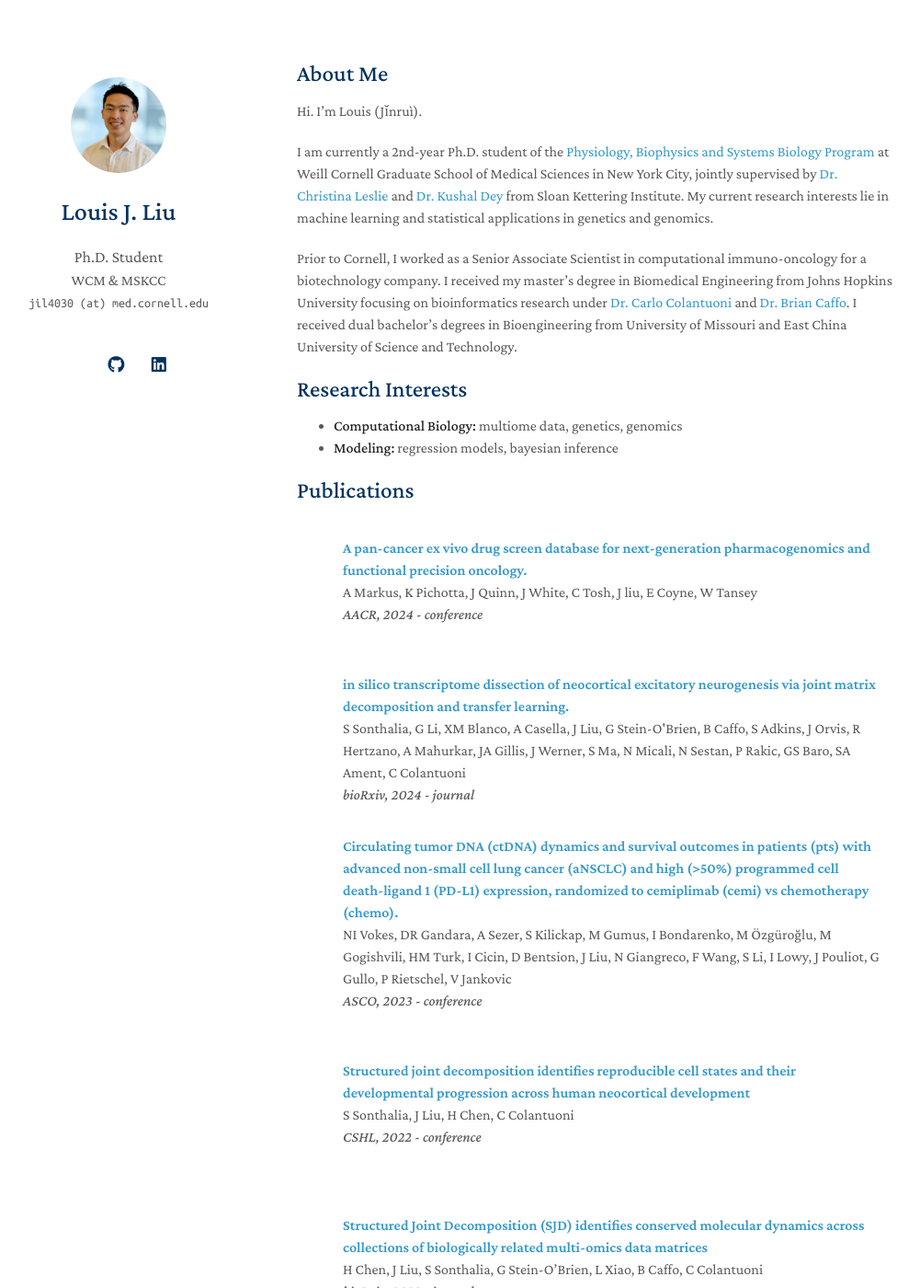
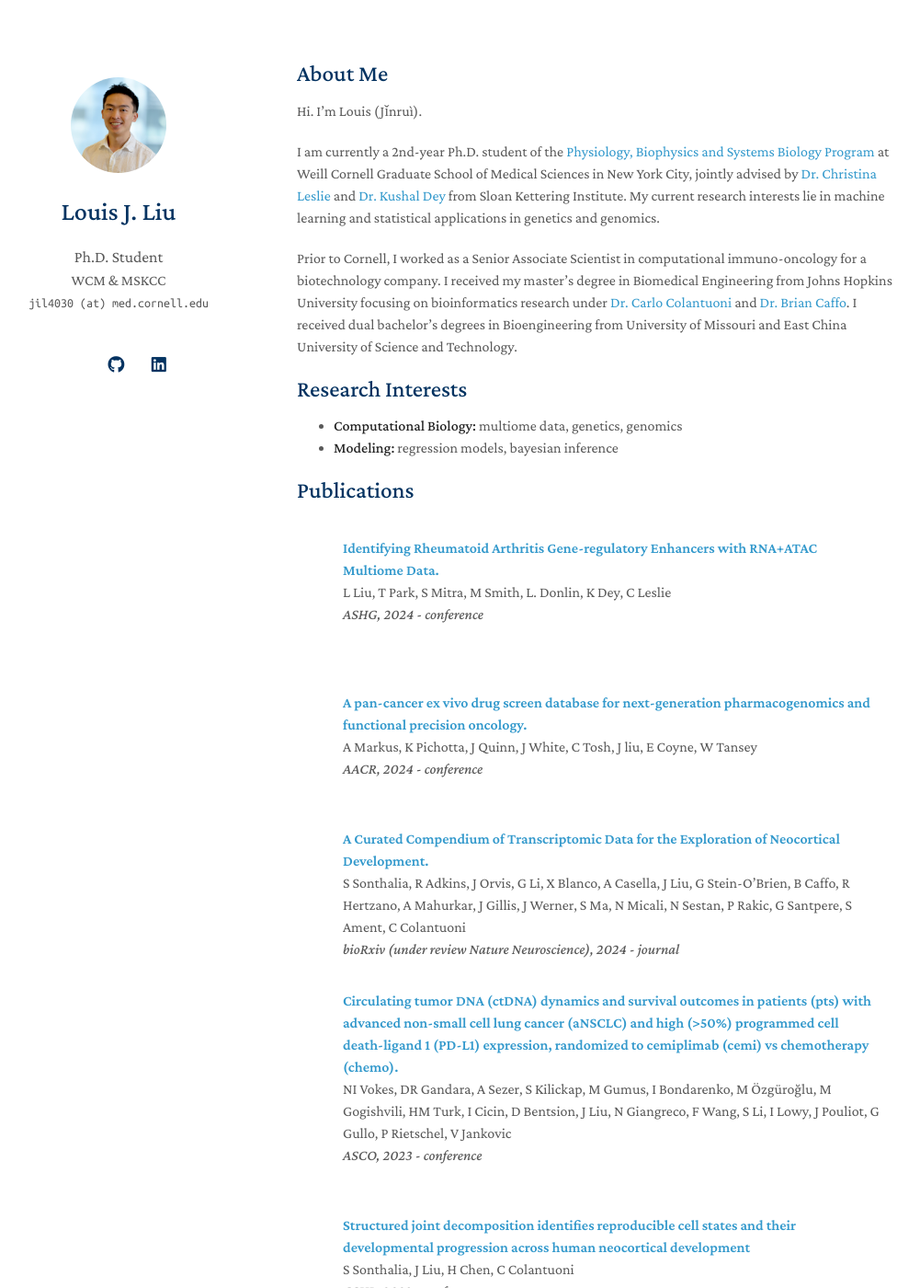
Before and after one commit to louis-jliu/louis-jliu.github.io, a Jekyll site: the page built from index.md, in a window 1280 px wide and 1400 px high. Shown: the whole window at 92% size, without its empty margins (147-1148 px from the left). Built offline with Jekyll 4.4.1, drawn with Linux system fonts in a browser that asks for light colours; nearby versions of some CDN libraries; a style sheet for code colours, icons or effects is not loaded; our own code applies the rules of GitHub Pages for plain Markdown files; some of the changed text lies outside the part shown.

Commit message:
update publications

```diff
--- a/_data/publications.yml
+++ b/_data/publications.yml
@@ -1,14 +1,19 @@
 main:
+
+  - title: "Identifying Rheumatoid Arthritis Gene-regulatory Enhancers with RNA+ATAC Multiome Data."
+    authors: L Liu, T Park, S Mitra, M Smith, L. Donlin, K Dey, C Leslie
+    venue: ASHG, 2024 - conference
+    link:
 
   - title: "A pan-cancer ex vivo drug screen database for next-generation pharmacogenomics and functional precision oncology."
     authors: A Markus, K Pichotta, J Quinn, J White, C Tosh, J liu, E Coyne, W Tansey
     venue: AACR, 2024 - conference
     link: https://www.abstractsonline.com/pp8/#!/20272/presentation/9439
 
-  - title: "in silico transcriptome dissection of neocortical excitatory neurogenesis via joint matrix decomposition and transfer learning."
-    authors: S Sonthalia, G Li, XM Blanco, A Casella, J Liu, G Stein-O'Brien, B Caffo, S Adkins, J Orvis, R Hertzano, A Mahurkar, JA Gillis, J Werner, S Ma, N Micali, N Sestan, P Rakic, GS Baro, SA Ament, C Colantuoni
-    venue: bioRxiv, 2024 - journal
-    link: https://www.biorxiv.org/content/10.1101/2024.02.26.581612v1.abstract
+  - title: "A Curated Compendium of Transcriptomic Data for the Exploration of Neocortical Development."
+    authors: S Sonthalia, R Adkins, J Orvis, G Li, X Blanco, A Casella, J Liu, G Stein-O’Brien, B Caffo, R Hertzano, A Mahurkar, J Gillis, J Werner, S Ma, N Micali, N Sestan, P Rakic, G Santpere, S Ament, C Colantuoni
+    venue: bioRxiv (under review Nature Neuroscience), 2024 - journal
+    link: https://www.biorxiv.org/content/10.1101/2024.02.26.581612v2
 
   - title: "Circulating tumor DNA (ctDNA) dynamics and survival outcomes in patients (pts) with advanced non-small cell lung cancer (aNSCLC) and high (>50%) programmed cell death-ligand 1 (PD-L1) expression, randomized to cemiplimab (cemi) vs chemotherapy (chemo)."
     authors: NI Vokes, DR Gandara, A Sezer, S Kilickap, M Gumus, I Bondarenko, M Özgüroğlu, M Gogishvili, HM Turk, I Cicin, D Bentsion, J Liu, N Giangreco, F Wang, S Li, I Lowy, J Pouliot, G Gullo, P Rietschel, V Jankovic
@@ -35,6 +40,11 @@ main:
     venue: Science Advances, 2021 - journal
     link: https://www.science.org/doi/full/10.1126/sciadv.abf5835
 
+  - title: "Vibrational spectroscopy of sodalite: Theory and experiments."
+    authors: A Mofrad, C Peixoto, J Blumeyer, J Liu, H Hunt, K Hammond
+    venue: The Journal of Physical Chemistry C, 2018 - journal
+    link: https://pubs.acs.org/doi/full/10.1021/acs.jpcc.8b07633
+
   #- title: Continual Learning for Abdominal Multi-Organ and Tumor Segmentation
     #authors: Yixiao Zhang, Xinyi Li, Huimiao Chen, Alan Yuille, <strong>Yaoyao Liu*</strong>, Zongwei Zhou* (*Corresponding authors)
     #conference_short: MICCAI
--- a/index.md
+++ b/index.md
@@ -6,7 +6,7 @@ layout: homepage
 
 Hi. I'm Louis (Jǐnruì).
 
-I am currently a 2nd-year Ph.D. student of the [Physiology, Biophysics and Systems Biology Program](https://gradschool.weill.cornell.edu/programs/physiology-biophysics-systems-biology-1) at Weill Cornell Graduate School of Medical Sciences in New York City, jointly supervised by [Dr. Christina Leslie](https://www.mskcc.org/research/ski/labs/christina-leslie) and [Dr. Kushal Dey](https://www.mskcc.org/research/ski/labs/kushal-dey) from Sloan Kettering Institute. My current research interests lie in machine learning and statistical applications in genetics and genomics.
+I am currently a 2nd-year Ph.D. student of the [Physiology, Biophysics and Systems Biology Program](https://gradschool.weill.cornell.edu/programs/physiology-biophysics-systems-biology-1) at Weill Cornell Graduate School of Medical Sciences in New York City, jointly advised by [Dr. Christina Leslie](https://www.mskcc.org/research/ski/labs/christina-leslie) and [Dr. Kushal Dey](https://www.mskcc.org/research/ski/labs/kushal-dey) from Sloan Kettering Institute. My current research interests lie in machine learning and statistical applications in genetics and genomics.
 
 Prior to Cornell, I worked as a Senior Associate Scientist in computational immuno-oncology for a biotechnology company. I received my master's degree in Biomedical Engineering from Johns Hopkins University focusing on bioinformatics research under [Dr. Carlo Colantuoni](https://www.hopkinsmedicine.org/profiles/details/carlo-colantuoni) and [Dr. Brian Caffo](https://sites.google.com/view/bcaffo/home). I received dual bachelor's degrees in Bioengineering from University of Missouri and East China University of Science and Technology.
 
```
